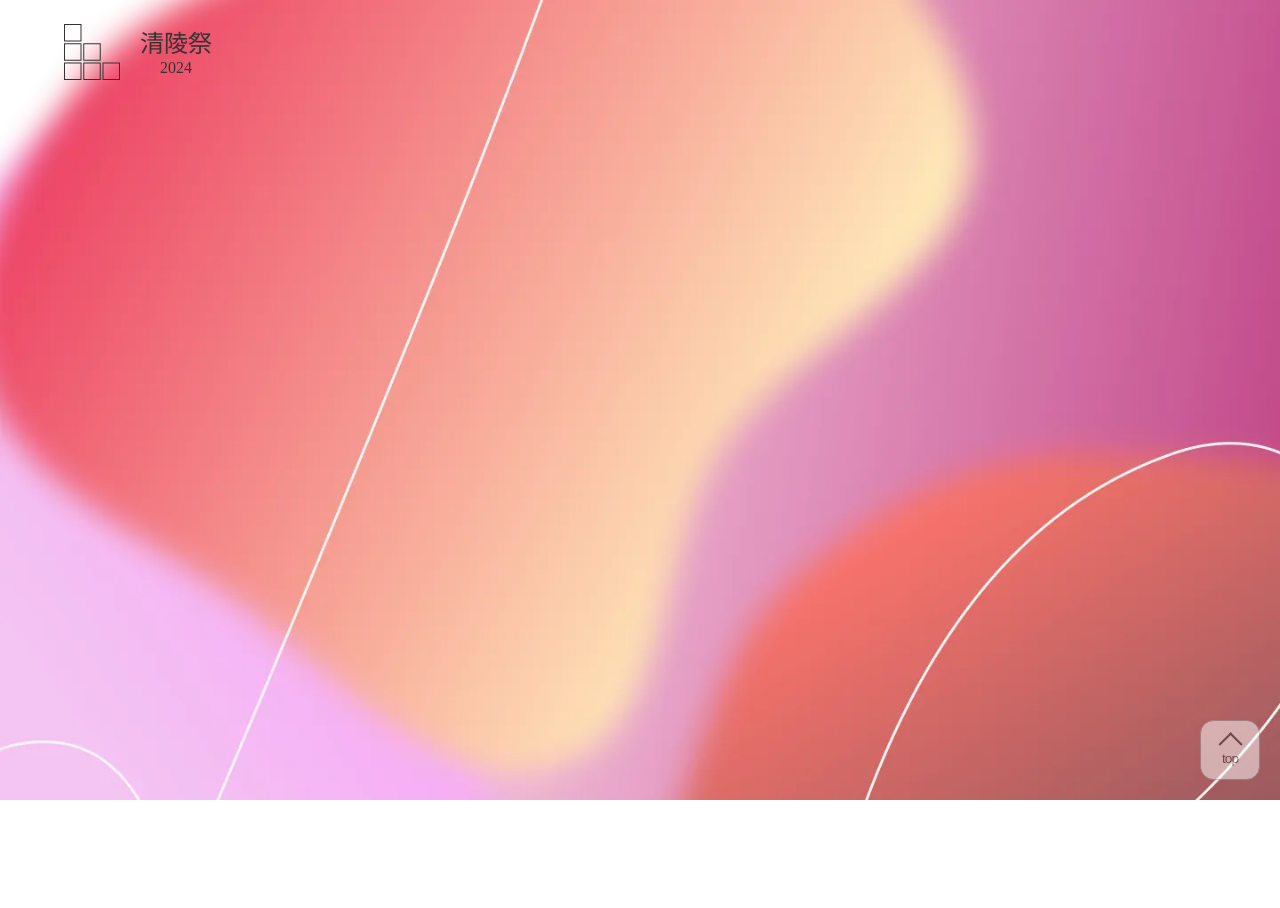
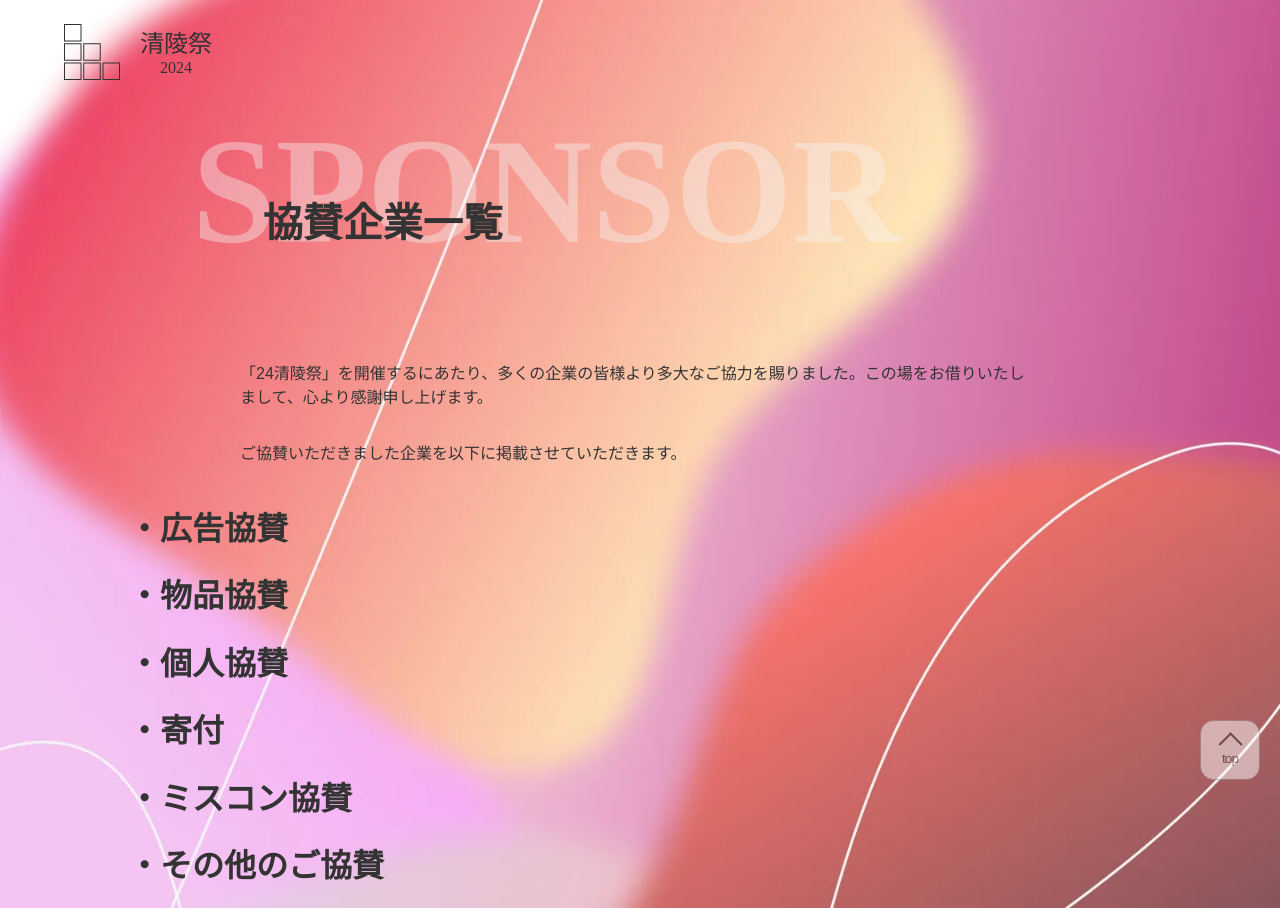
Before and after one commit to ynufes-tech/ynufes-seiryo24, a Nuxt app: page /sponsor in a window 1280 px wide. Before the commit this address had no page. Before the commit the page ends 800 px from the top, so only its background shows below. Built offline with nearby package versions, Linux system fonts and the light colour scheme.

Commit message:
仮組み

```diff
--- a/pages/about/index.vue
+++ b/pages/about/index.vue
@@ -7,7 +7,7 @@
       <div class="page-title">
         <PageTitle :title="'ABOUT'" :sub-title="'大学祭について'" />
       </div>
-      <div class="tokiwa-about">
+      <div class="seiryo-about">
         <h1 class="child-title">常盤祭とは</h1>
         <p>
           常盤祭は横浜国立大学の年2回の大学祭のうち、春に開催される大学祭です。
@@ -61,7 +61,7 @@ html {
   transform: translateY(-70%);
   float: left;
 }
-.tokiwa-about {
+.seiryo-about {
   padding-top: max(12rem, 22vw);
 }
 
--- /dev/null
+++ b/pages/sponsor/index.vue
@@ -0,0 +1,53 @@
+<script lang="ts" setup></script>
+<template>
+<div class="sponsors-title">
+    <PageTitle :title="'SPONSOR'" :sub-title="'協賛企業一覧'" />
+</div>
+<div class="inner-sponsors-page">
+    <div class="sponsors-about-contents">
+        <p class="text">
+            「24清陵祭」を開催するにあたり、多くの企業の皆様より多大なご協力を賜りました。この場をお借りいたしまして、心より感謝申し上げます。
+
+          </p>
+          <p class="text">
+            ご協賛いただきました企業を以下に掲載させていただきます。
+          </p>
+    </div>
+    <div class="sponsors-list">
+        <div class="sponsor-group"><h1>・広告協賛</h1></div>
+        <div class="sponsor-group"><h1>・物品協賛</h1></div>
+        <div class="sponsor-group"><h1>・個人協賛</h1></div>
+        <div class="sponsor-group"><h1>・寄付</h1></div>
+        <div class="sponsor-group"><h1>・ミスコン協賛</h1></div>
+        <div class="sponsor-group"><h1>・その他のご協賛</h1></div>
+    </div>
+</div>
+
+</template>
+<style lang="scss" scoped>
+.page-title {
+  transform: translateY(-70%);
+  float: left;
+}
+.inner-sponsors-page {
+  display: flex;
+  flex-direction: column;
+  justify-content: center;
+  max-width: 1024px;
+  margin: 0 auto;
+  padding-top: max(12rem, 22vw);
+}
+.sponsors-about-contents {
+  display: flex;
+  flex-direction: column;
+  justify-content: center;
+  align-items: center;
+  margin-top: 4em;
+
+  .text {
+    width: min(70vw, 50em);
+    color: var(--thick-font-color);
+    line-height: 1.5em;
+  }
+}
+</style>
```
